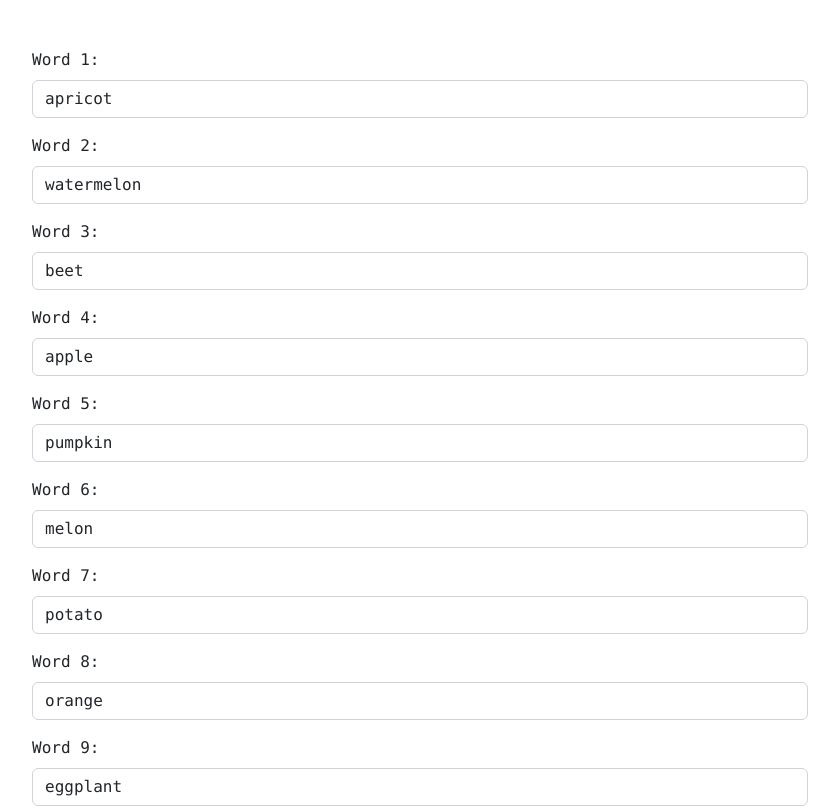
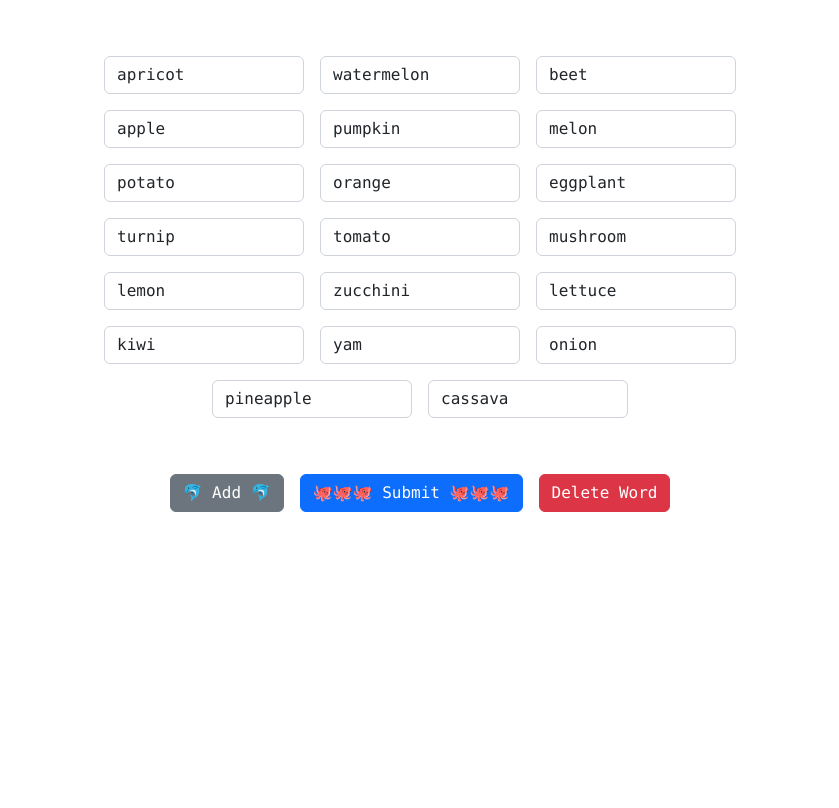
Before and after one commit to osawa-koki/word-chain.py, a Next.js app in the folder client/: page /word-chain in a window 1280 px wide. Shown: the top 808 px of the page, without its empty margins (220-1059 px from the left). Built offline with nearby package versions, Linux system fonts and the light colour scheme.

Commit message:
デザイン変更。

```diff
--- a/client/pages/word-chain.tsx
+++ b/client/pages/word-chain.tsx
@@ -12,7 +12,7 @@ const App: React.FC = () => {
   const [items, setItems] = useState<string[]>([]);
 
   useEffect(() => {
-    const words = words_template.sort(() => Math.random() - Math.random()).slice(0, 10);
+    const words = words_template.sort(() => Math.random() - Math.random()).slice(0, 20);
     setWords(words);
   }, []);
 
@@ -53,9 +53,9 @@ const App: React.FC = () => {
       <main>
         <Container>
           <Form onSubmit={handleSubmit}>
+            <div id="InputCollection">
               {words.map((word, index) => (
                 <Form.Group key={index}>
-                <Form.Label>Word {index + 1}:</Form.Label>
                   <FormControl
                     type="text"
                     value={word}
@@ -63,6 +63,7 @@ const App: React.FC = () => {
                   />
                 </Form.Group>
               ))}
+            </div>
             <div id="ButtonContainer">
               <Button variant="secondary" type="button" onClick={handleAdd} disabled={LIMIT <= words.length}>
               🐬 Add 🐬
@@ -71,7 +72,7 @@ const App: React.FC = () => {
               🐙🐙🐙 Submit 🐙🐙🐙
               </Button>
               <Button variant="danger" type="button" onClick={handleDelete} disabled={words.length <= 3}>
-                Delete Word: {words.length > 1 ? words.length : ''}
+                Delete Word
               </Button>
             </div>
             <div id="Result">
--- a/client/styles/word-chain.scss
+++ b/client/styles/word-chain.scss
@@ -1,6 +1,17 @@
+
+#InputCollection {
+  display: flex;
+  flex-wrap: wrap;
+  justify-content: center;
+  align-items: center;
+  div {
+    margin: 0.5rem;
+    width: 200px;
+  }
+}
 
 #ButtonContainer {
-  margin: 1rem 0;
+  margin: 3rem 0;
   display: flex;
   justify-content: center;
   align-items: center;
@@ -10,6 +21,7 @@
 }
 
 #Result {
+  margin: 1.5rem 0;
   display: flex;
   align-items: center;
   * {
```
Lines whose indentation alone changed are shown as unchanged.
